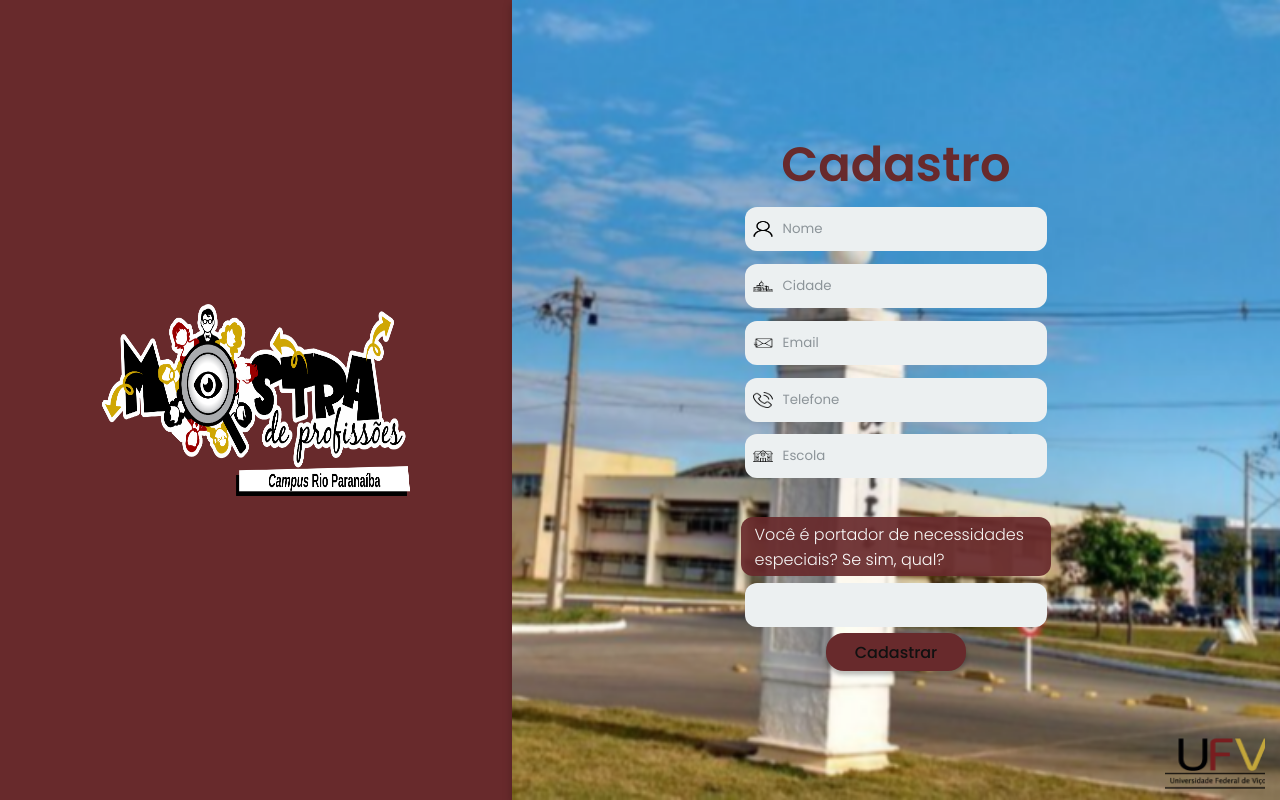
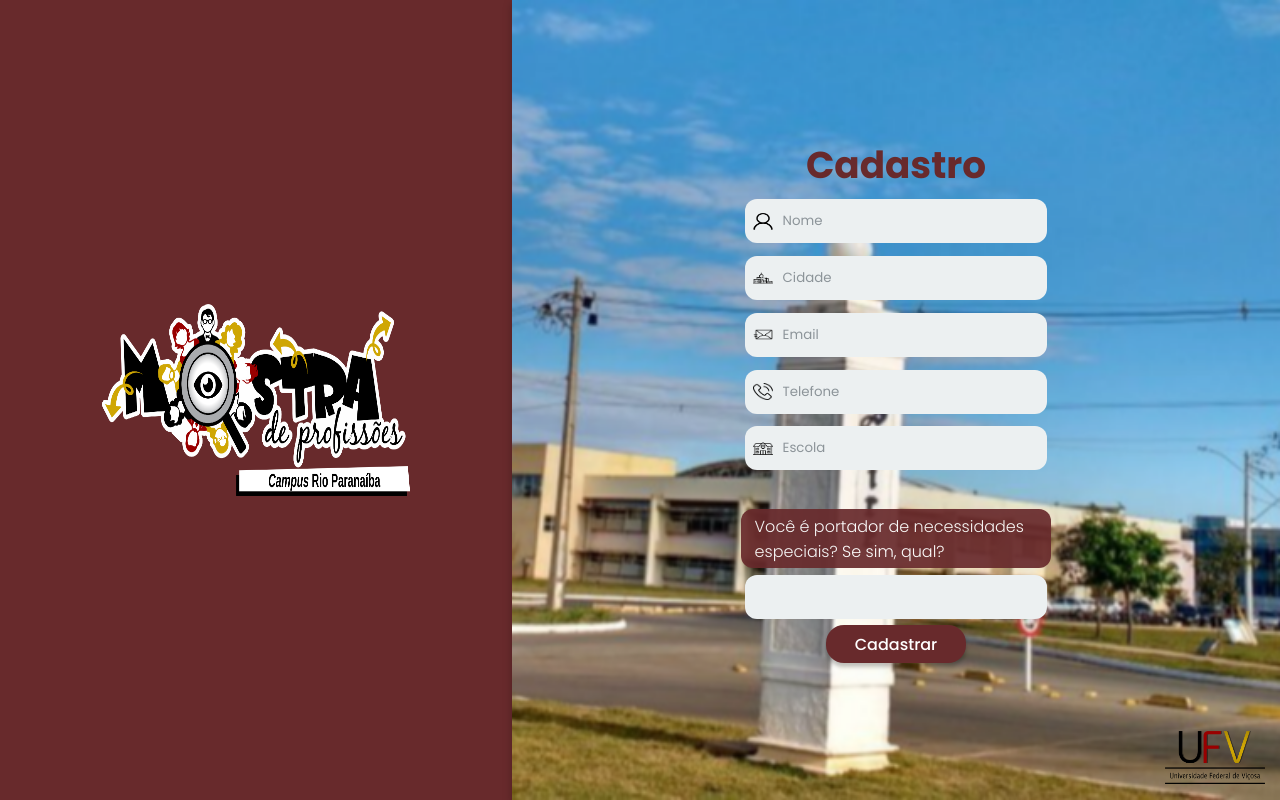
Before and after one commit to lucassouzafranco/ufv-system, a React (Create React App) app: page / in a window 1280 px wide. Built offline with nearby package versions, Linux system fonts and the light colour scheme.

Commit message:
Alterações no botão de submit
Redirecionamento para o url './cursos' ao clicar no botão.
Alteração da cor do texto do botão.

Outros:
Descrição acessível das imagens
Refatoração de código

```diff
--- a/src/components/Button/style.js
+++ b/src/components/Button/style.js
@@ -10,6 +10,6 @@ export const Button = styled.button`
   box-shadow: 0px 4px 4px rgba(0, 0, 0, 0.25);
   border-radius: 18px;
   font-weight: 500;
-  color: #111;
+  color: white;
   font-size: medium;
 `
--- a/src/components/Form/index.js
+++ b/src/components/Form/index.js
@@ -1,6 +1,7 @@
-import React, { useState } from "react";
+import React, { Fragment, useState } from 'react';
+import { useNavigate } from 'react-router-dom';
 
-import Button from "../Button";
+import Button from '../Button';
 import {
   Form as FormC,
   Input,
@@ -17,21 +18,24 @@ import IconEmail from '../../assets/icons/email.png';
 import IconTel from '../../assets/icons/telefone.png';
 import IconEscola from '../../assets/icons/escola.png';
 
-export default function Form() {
+const Form = () => {
 
   const [name, setName] = useState('');
   const [city, setCity] = useState('');
   const [email, setEmail] = useState('');
   const [tel, setTel] = useState('');
   const [school, setSchool] = useState('');
-  const [PD, setPD] = useState('');
+  const [PCD, setPCD] = useState('');
+
+  const navigate = useNavigate();
 
   async function handleSubmit(event) {
     event.preventDefault();
+    navigate('/cursos');
   }
 
   return (
-    <>
+    <Fragment>
       <FormC onSubmit={handleSubmit}>
         <Title>Cadastro</Title>
         <InputContainer>
@@ -41,7 +45,7 @@ export default function Form() {
             required
             value={name}
             type='text'
-            placeholder="Nome"
+            placeholder='Nome'
           />
         </InputContainer>
         <InputContainer>
@@ -51,7 +55,7 @@ export default function Form() {
             required
             value={city}
             type='text'
-            placeholder="Cidade"
+            placeholder='Cidade'
           />
         </InputContainer>
         <InputContainer>
@@ -60,7 +64,7 @@ export default function Form() {
             onChange={event => setEmail(event.target.value)}
             value={email}
             type='email'
-            placeholder="Email"
+            placeholder='Email'
           />
         </InputContainer>
         <InputContainer>
@@ -70,7 +74,7 @@ export default function Form() {
             required
             value={tel}
             type='tel'
-            placeholder="Telefone"
+            placeholder='Telefone'
           />
         </InputContainer>
         <InputContainer>
@@ -80,20 +84,21 @@ export default function Form() {
             required
             value={school}
             type='text'
-            placeholder="Escola"
+            placeholder='Escola'
           />
         </InputContainer>
         <Label>Você é portador de necessidades especiais? Se sim, qual?</Label>
         <InputContainer>
           <Input
-            onChange={event => setPD(event.target.value)}
-            value={PD}
-            required
+            onChange={event => setPCD(event.target.value)}
+            value={PCD}
             type='text'
           />
         </InputContainer>
         <Button type='submit'>Cadastrar</Button>
       </FormC>
-    </>
+    </Fragment>
   )
 }
+
+export default Form;
--- a/src/components/Form/style.js
+++ b/src/components/Form/style.js
@@ -8,9 +8,9 @@ export const Form = styled.form`
 `
 
 export const Title = styled.h1`
-  font-weight: 600;
+  font-weight: 700;
   color: #682A2C;
-  font-size: xxx-large;
+  font-size: 28pt;
   //box-shadow: 6px 6px 2px 0px #00000040 inset;
 `
 
@@ -42,7 +42,7 @@ export const Input = styled.input`
 
 export const Icon = styled.img`
   width: 7%;
-  height: 57%;
+  height: 60%;
 `
 
 export const Label = styled.span`
--- a/src/components/Register/index.js
+++ b/src/components/Register/index.js
@@ -10,11 +10,11 @@ const Register = () => {
     <Fragment>
       <Layout>
         <Box>
-          <Logo src={LogoPNG} />
+          <Logo src={LogoPNG} alt='logo da amostra de profissões'/>
         </Box>
         <Main>
           <Form/>
-          <UFVLogo src={logoufv} />
+          <UFVLogo src={logoufv} alt='logo da UFV'/>
         </Main>
       </Layout>
     </Fragment>
--- a/src/components/Register/style.js
+++ b/src/components/Register/style.js
@@ -41,7 +41,7 @@ export const UFVLogo = styled.img`
   position: absolute;
   z-index: 1;
   width: 100px;
-  height: 73px;
-  bottom: 0;
+  height: 53px;
+  bottom: 2%;
   left: 85%;
 `
```
Also changed, not shown: src/assets/img/ufv-logo.png.
